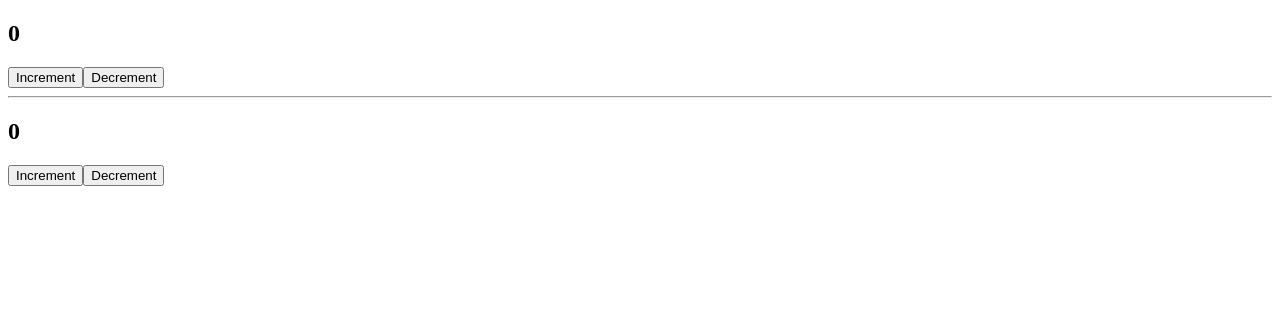
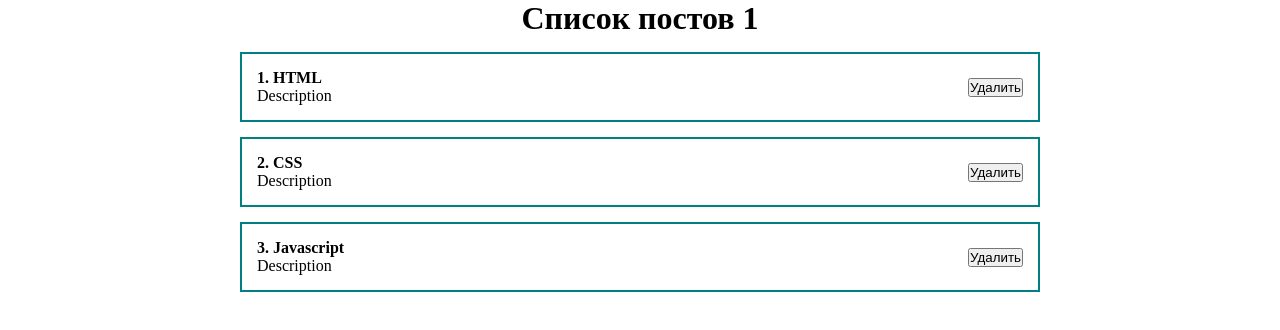
Before and after one commit to Aleksandr-Glebik/ulbi-tv-react, a React (Create React App) app: page / in a window 1280 px wide. Shown: the top 330 px of the page. Built offline with nearby package versions, Linux system fonts and the light colour scheme.

Commit message:
feat: add components PostItem, PostList

```diff
--- a/src/App.js
+++ b/src/App.js
@@ -1,14 +1,18 @@
-import React from 'react'
-import ClassCounter from './components/ClassCounter'
-import Counter from './components/Counter'
+import React, { useState } from 'react'
+import './styles/App.css'
+import PostList from './components/PostList'
 
 function App() {
 
+  const [posts, setPosts] = useState([
+    {id: 1, title: 'HTML', body: 'Description'},
+    {id: 2, title: 'CSS', body: 'Description'},
+    {id: 3, title: 'Javascript', body: 'Description'},
+  ])
+
   return (
     <div className='App'>
-      <Counter />
-      <hr />
-      <ClassCounter />
+      <PostList posts={posts} title='Список постов 1'/>
     </div>
   )
 }
--- /dev/null
+++ b/src/components/PostItem.jsx
@@ -0,0 +1,20 @@
+import React from "react"
+
+const PostItem = (props) => {
+    console.log('props', props);
+    return (
+        <div className='post'>
+            <div className='post__content'>
+            <strong>{props.post.id}. {props.post.title}</strong>
+            <div>
+                {props.post.body}
+            </div>
+            </div>
+            <div className='post__btns'>
+            <button>Удалить</button>
+            </div>
+        </div>
+    )
+}
+
+export default PostItem
--- /dev/null
+++ b/src/components/PostList.jsx
@@ -0,0 +1,20 @@
+import React from "react"
+import PostItem from "./PostItem"
+
+const PostList = ({posts, title}) => {
+    // console.log('props', props);
+    return (
+        <React.Fragment>
+            <h1
+              style={{textAlign: 'center'}}
+            >
+                {title}
+            </h1>
+            {posts.map( post => {
+                return <PostItem key={post.id} post={post} />
+            })}
+        </React.Fragment>
+    )
+}
+
+export default PostList
--- /dev/null
+++ b/src/styles/App.css
@@ -0,0 +1,23 @@
+* {
+    margin: 0;
+    padding: 0;
+    box-sizing: border-box;
+}
+
+#root {
+    display: flex;
+    justify-content: center;
+}
+
+.App {
+    width: 800px;
+}
+
+.post {
+    display: flex;
+    padding: 15px;
+    border: 2px solid teal;
+    margin-top: 15px;
+    justify-content: space-between;
+    align-items: center;
+}
```
